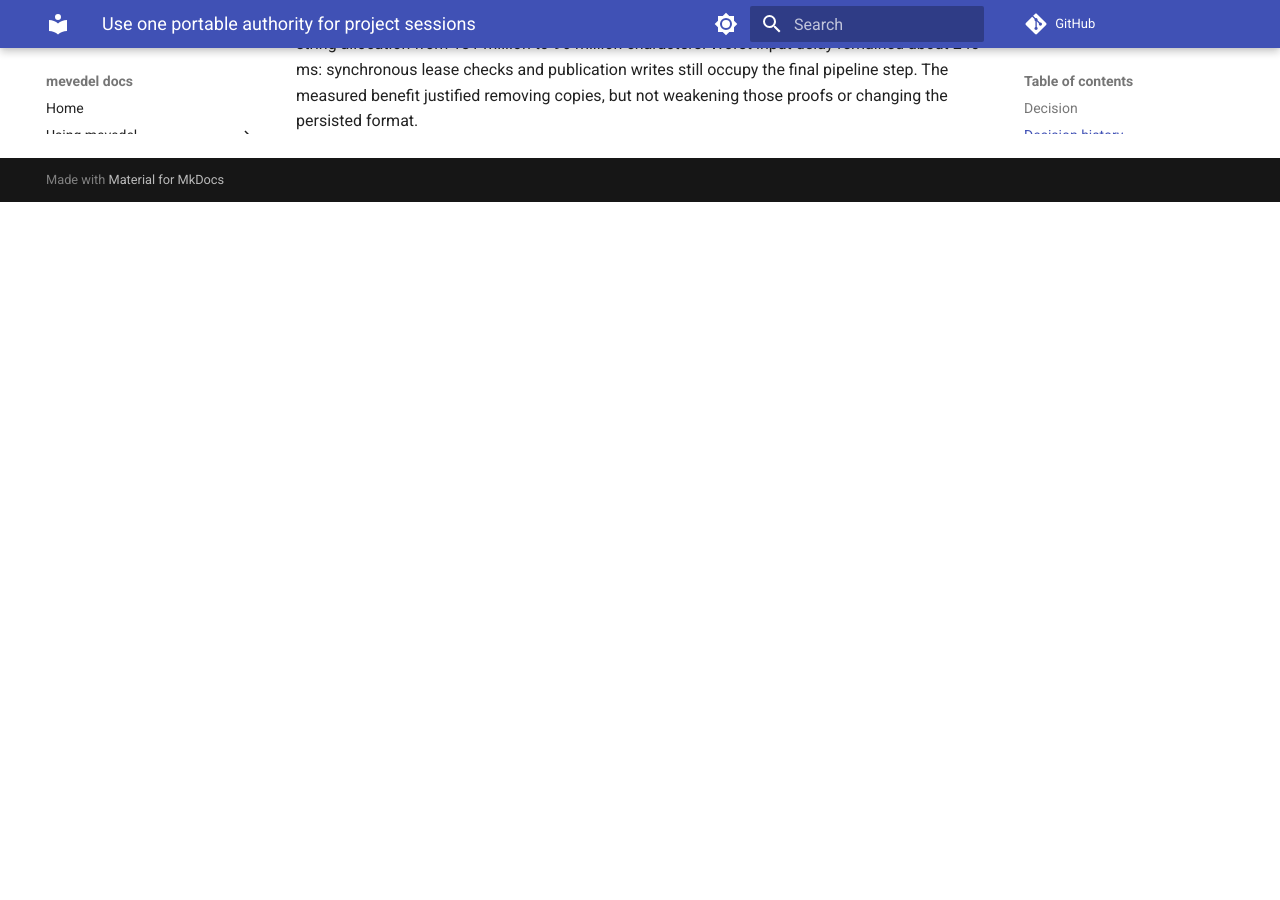
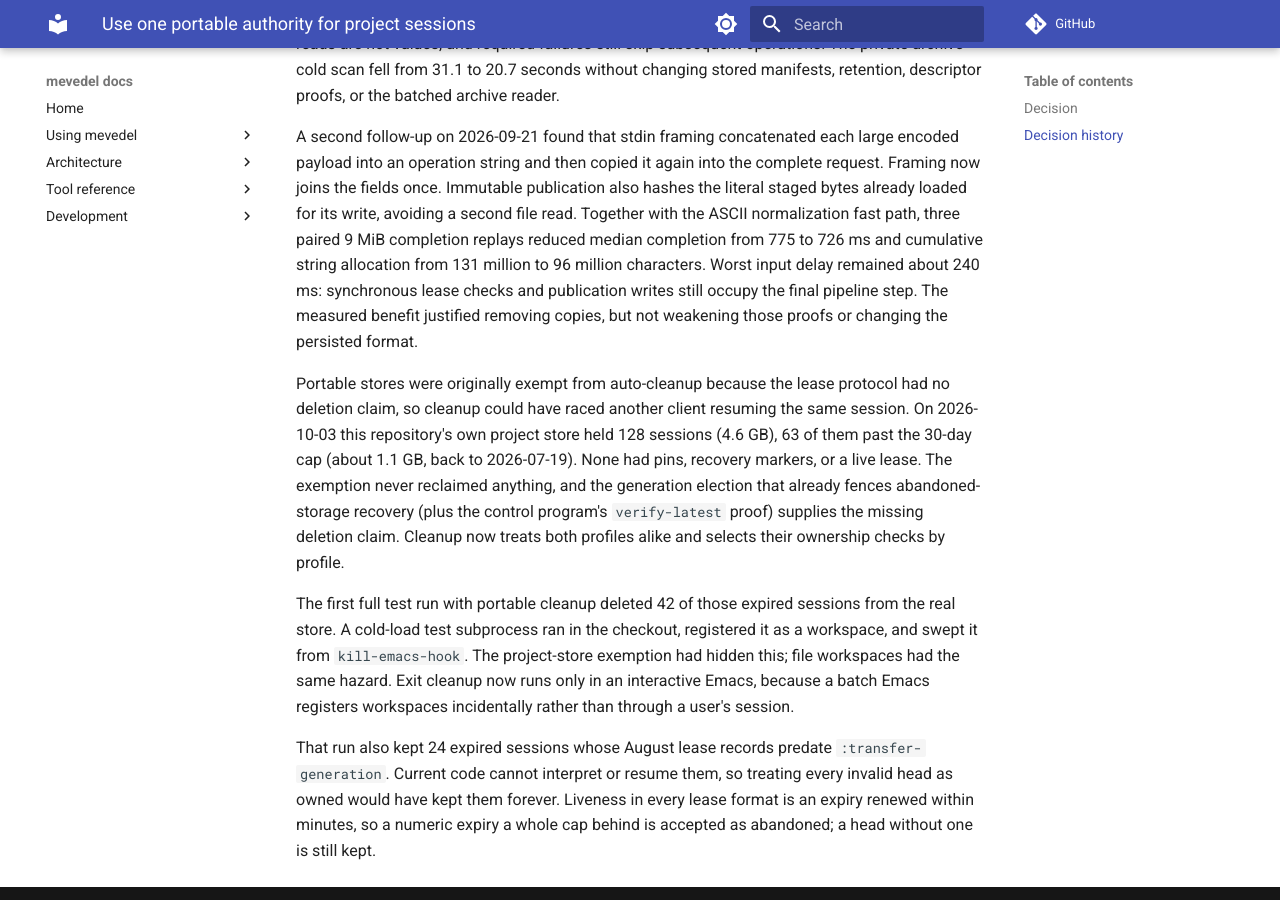
Before and after one commit to FrauH0lle/mevedel, an MkDocs documentation site: the page built from docs/adr/0100-portable-project-session-authority.md, in a window 1280 px wide and 900 px high, scrolled down 2720 px. Built offline with MkDocs 1.6.1 and Material for MkDocs 9.7.7, drawn with Linux system fonts in a browser that asks for light colours; comment, search, counter and statistics services are not loaded; before the commit the page ends 2922 px from its top, so only the background shows below that; some of the changed text lies outside the part shown.

Commit message:
feat(session): Clean expired portable project sessions
Project stores were exempt from retention because the portable lease had
no deletion claim. This repository's store had grown to 128 sessions
(4.6 GB), 63 past the 30-day cap and none of them owned.

Portable cleanup now uses the same age cap and newest-session floor as
file workspaces. A session is deleted only through
`mevedel-session-durability-delete-abandoned': the lease head must be
abandoned (the predicate abandoned-storage recovery already used) and its
last renewal older than the cap. Cleanup claims the next generation,
rechecks recovery markers and pins, and deletes in one control program
after `verify-latest' proves its claim is still the newest, so another
client's competing claim always wins. A head in an older lease format
qualifies only when its expiry is itself a whole cap behind. Sessions open
in this Emacs are skipped.

Exit cleanup now runs only in an interactive Emacs. A cold-load test
subprocess working in the checkout registered it as a workspace and swept
42 expired sessions from the real store at exit; the project exemption
had hidden that hazard.

```diff
--- a/docs/adr/0100-portable-project-session-authority.md
+++ b/docs/adr/0100-portable-project-session-authority.md
@@ -34,6 +34,16 @@
 Incarnation fencing checks target identity and reachability independently of
 child confinement. A missing sandbox must not prevent permission-mode changes;
 request and execution admission enforce the chosen confinement requirement.
+
+Retention applies to both profiles with the same age cap and newest-session
+floor. A portable session is deleted only through its own lease protocol: an
+abandoned head (absent, released without a transfer reservation, or an expired
+active or claiming record without unsettled mutation) must also have its last
+renewal older than the cap. A head in another lease format is accepted only
+when its numeric expiry is itself older than the cap. Cleanup claims the next generation, rechecks
+recovery markers and journal pins, and deletes the directory in one program
+after proving the claim's bytes are still the newest generation. A competing
+claim from another client therefore always wins.
 
 A missing or contradictory authority profile is an error. The session codec
 accepts one current format without migrations or a dual reader. See
@@ -120,3 +130,26 @@
 input delay remained about 240 ms: synchronous lease checks and publication
 writes still occupy the final pipeline step. The measured benefit justified
 removing copies, but not weakening those proofs or changing the persisted format.
+
+Portable stores were originally exempt from auto-cleanup because the lease
+protocol had no deletion claim, so cleanup could have raced another client
+resuming the same session. On 2026-10-03 this repository's own project store
+held 128 sessions (4.6 GB), 63 of them past the 30-day cap (about 1.1 GB, back
+to 2026-07-19). None had pins, recovery markers, or a live lease. The
+exemption never reclaimed anything, and the generation election that already
+fences abandoned-storage recovery (plus the control program's `verify-latest`
+proof) supplies the missing deletion claim. Cleanup now treats both profiles
+alike and selects their ownership checks by profile.
+
+The first full test run with portable cleanup deleted 42 of those expired
+sessions from the real store. A cold-load test subprocess ran in the checkout,
+registered it as a workspace, and swept it from `kill-emacs-hook`. The
+project-store exemption had hidden this; file workspaces had the same hazard.
+Exit cleanup now runs only in an interactive Emacs, because a batch Emacs
+registers workspaces incidentally rather than through a user's session.
+
+That run also kept 24 expired sessions whose August lease records predate
+`:transfer-generation`. Current code cannot interpret or resume them, so
+treating every invalid head as owned would have kept them forever. Liveness in
+every lease format is an expiry renewed within minutes, so a numeric expiry a
+whole cap behind is accepted as abandoned; a head without one is still kept.
```
Also changed, not shown: docs/sessions.md (+22 -8 lines), 4 other files.
